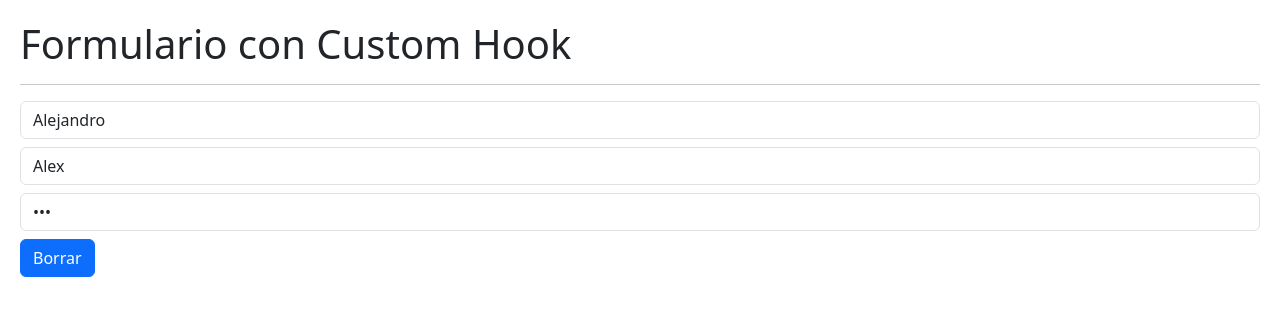
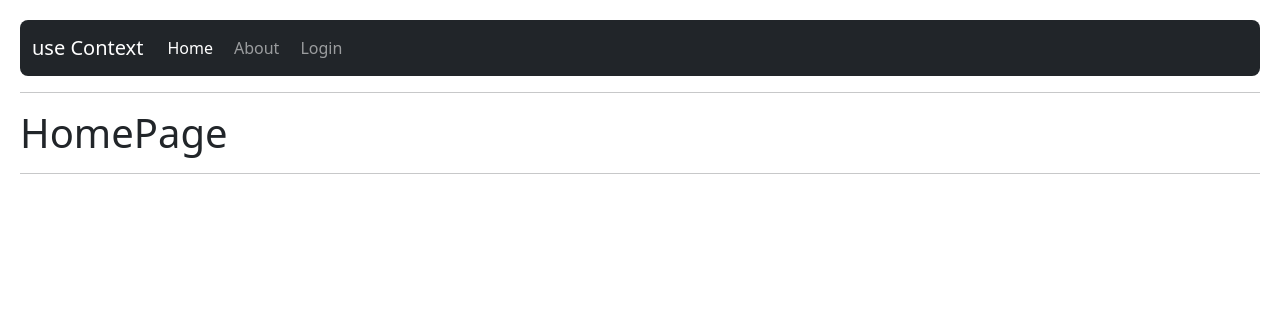
Before and after one commit to AlexRodRom/05-hook-app, a React (Vite) app: page / in a window 1280 px wide. Shown: the top 316 px of the page. Built offline with nearby package versions, Linux system fonts and the light colour scheme.

Commit message:
Add main app

```diff
--- a/package.json
+++ b/package.json
@@ -20,7 +20,7 @@
     "jest-environment-jsdom": "^29.7.0",
     "react": "^18.2.0",
     "react-dom": "^18.2.0",
-    "react-router-dom": "^6.20.0",
+    "react-router-dom": "^6.20.1",
     "whatwg-fetch": "^3.6.19"
   },
   "devDependencies": {
--- a/src/main.jsx
+++ b/src/main.jsx
@@ -18,7 +18,7 @@ import { MainApp } from './09-useContext/mainApp';
 ReactDOM.createRoot(document.getElementById('root')).render(
  <BrowserRouter>
     {/* <React.StrictMode> */}
-        <FormWithCustomHook />
+        <MainApp />
     {/* </React.StrictMode> */}
   </BrowserRouter>
 
```
Also changed, not shown: 1 other file (tests, documents, lock files or other folders).
